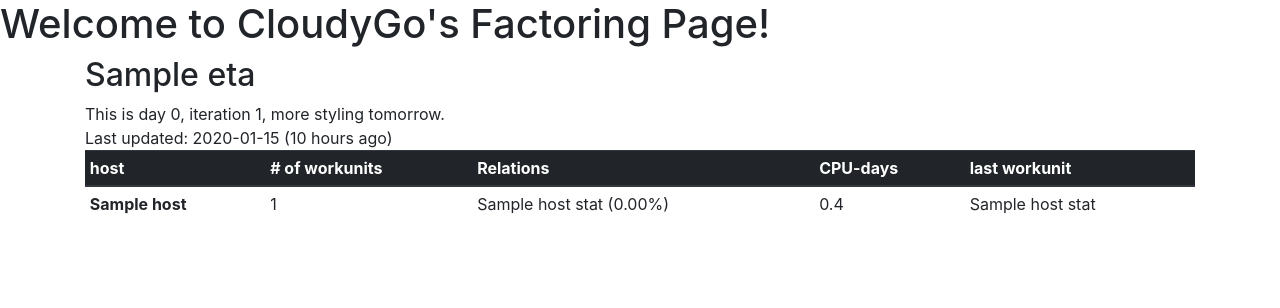
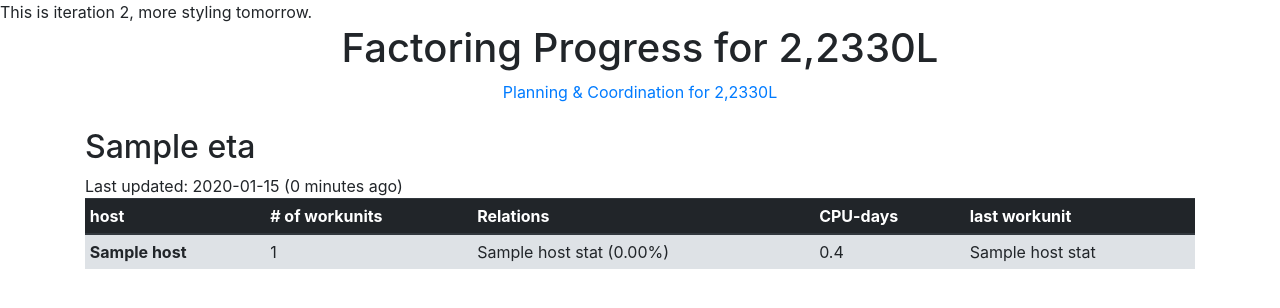
Before and after one commit to sethtroisi/factoring-ui, a Flask app: template templates/index.html in a window 1280 px wide. Shown: the top 308 px of the page. Run offline with Flask 2, Linux system fonts and the light colour scheme; the template is opened without the code that fills it: most values are stand-ins (such as "Sample title", 1, 10 or a date in 2020); some libraries are stand-ins or nearby versions.

Commit message:
Version 2

```diff
--- a/app.py
+++ b/app.py
@@ -40,15 +40,15 @@ def Index():
     RELATION_GOAL = 2.7e9
 
     newest_eta = random_shuf[-1].split("as ok")[-1].strip(' ()\n')
-    last_update = datetime.datetime.fromtimestamp(mtime).isoformat().replace('T', ' ')
-    hours_ago = (time.time() - mtime) / 3600
+    last_update = datetime.datetime.fromtimestamp(mtime).strftime("%Y-%m-%d %H:%M")
+    updated_delta_s = time.time() - mtime
 
     found = sum(s[0] for s in host_stats.values())
     relations_done = sum(s[1] for s in host_stats.values())
     all_cpus = sum(s[2] for s in host_stats.values())
     newest_wu = max(s[3] for s in host_stats.values())
 
-    host_hide = ["birch4", "buster", "eifz", "lukerichards", "C5KKONV", "lrichards"]
+    host_hide = ["buster", "eifz", "lukerichards", "C5KKONV", "lrichards"]
     for k in list(host_stats.keys()):
         temp = k
         for hide in host_hide:
@@ -57,7 +57,7 @@ def Index():
             host_stats[temp] = host_stats.pop(k)
 
     total_line = ("total", (found, relations_done, all_cpus, newest_wu))
-    host_stats = [total_line] + sorted(host_stats.items(), key=lambda p: -p[1][2])
+    host_stats = [total_line] + sorted(host_stats.items(), key=lambda p: -p[1][1])
 
 
     return render_template(
@@ -68,7 +68,7 @@ def Index():
         random_shuf=random_shuf,
 
         last_update=last_update,
-        hours_ago=hours_ago,
+        updated_delta_s=updated_delta_s,
         eta=newest_eta,
     )
 
--- a/templates/index.html
+++ b/templates/index.html
@@ -2,9 +2,8 @@
 <meta charset="utf-8">
 <head>
 <style>
-.seperator {
-  font-weight: bold;
-  margin: 16px 0 8px;
+#results tbody tr:first-child {
+  background-color: #dee2e6
 }
 
 </style>
@@ -17,13 +16,18 @@
 </head>
 
 <body>
-  <h1>Welcome to CloudyGo's Factoring Page!</h1>
+  <div id='status'>This is iteration 2, more styling tomorrow.</div>
 
   <div class="container">
+    <div class="text-center">
+      <h1 class="text-center">Factoring Progress for 2,2330L</h1>
+      <a href="https://www.mersenneforum.org/showthread.php?t=24292">Planning & Coordination for 2,2330L</a>
+    </div>
+    <br>
+
     <h2>{{ eta }}</h2>
-    <div id='status'>This is day 0, iteration 1, more styling tomorrow.</div>
-    <div>Last updated: {{ last_update }} ({{ hours_ago|int }} hours ago)</div>
-    <table class="table table-sm">
+    <div>Last updated: {{ last_update }} ({{ (updated_delta_s/60)|int }} minutes ago)</div>
+    <table id="results" class="table table-sm table-hover">
       <thead class="thead-dark">
         <tr>
           <th scope="col">host</th>
```
